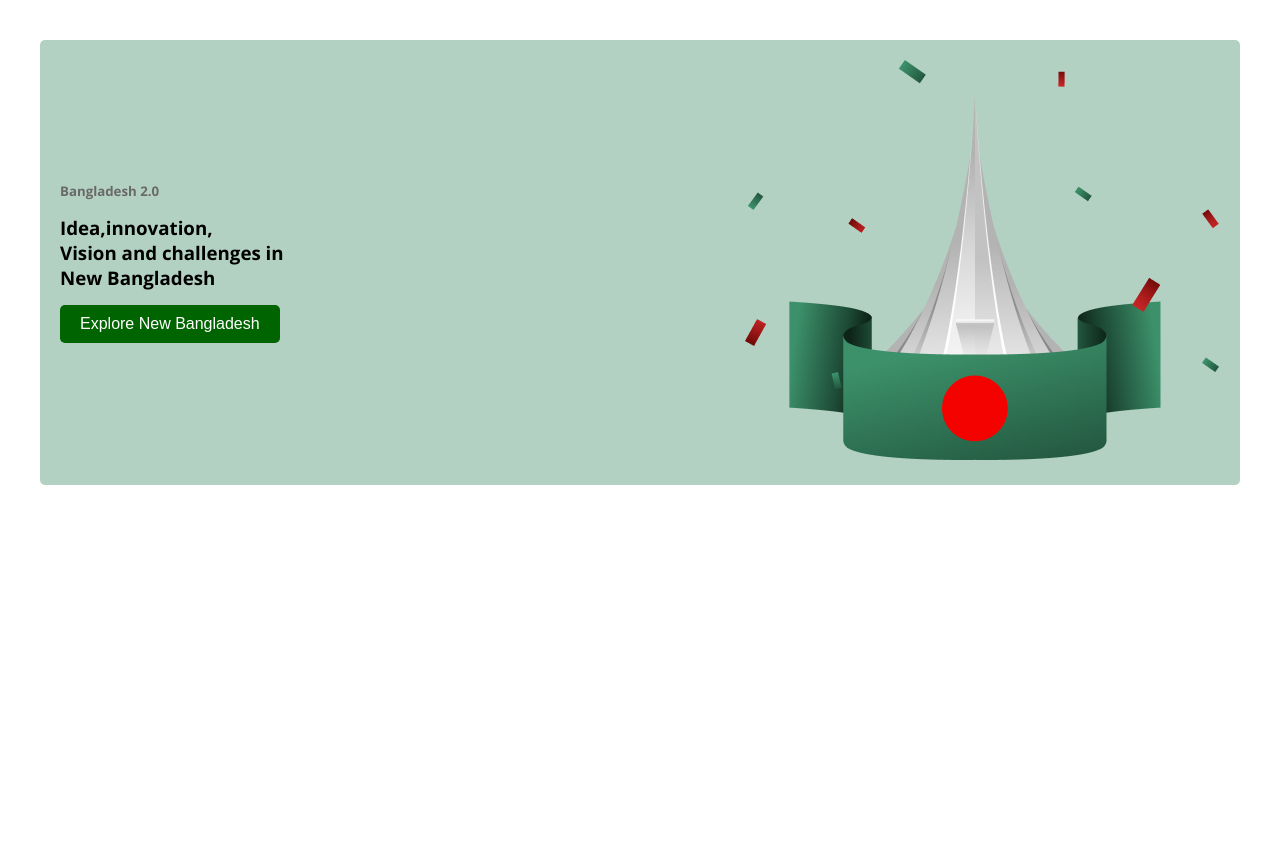
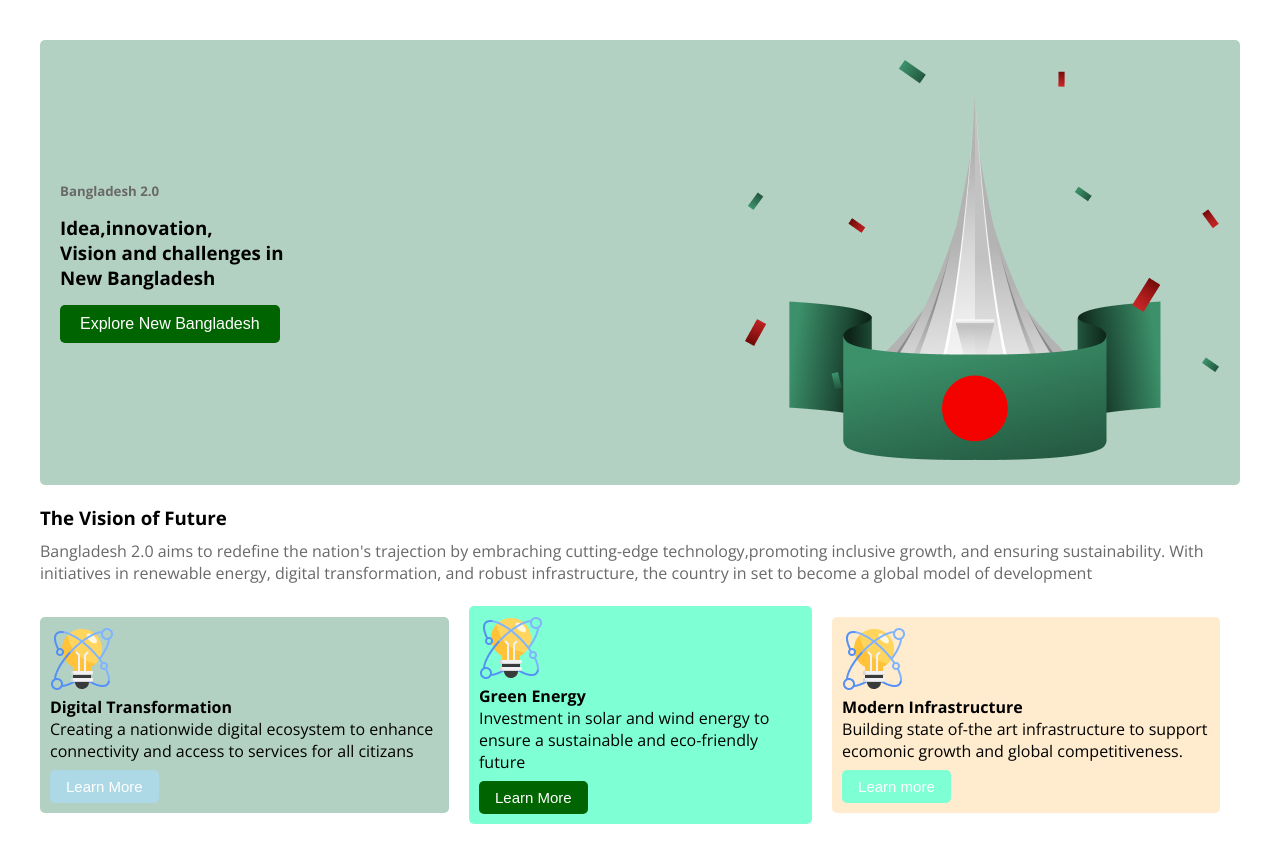
Before and after one commit to sirat2001/assignment-1, a plain HTML site: page index.html in a window 1280 px wide. Before the commit the page ends 800 px from the top, so only its background shows below. Drawn offline with nearby package versions, Linux system fonts and the light colour scheme.

Commit message:
Second commit

```diff
--- a/index.html
+++ b/index.html
@@ -13,7 +13,7 @@
     <header>
         <div class="banner-text banner-margin banner">
             <div class="tittle">
-                <h5 class="bangladesh2-0">
+                <h5 class="bangladesh2-0 text-color">
                     Bangladesh 2.0
                 </h5>
                 <h3>
@@ -28,6 +28,40 @@
             </div>
 
         </div>
+        <div class="visson-of-future">
+            <div>
+            <h3 class="headdign">The Vision of Future </h3>
+            <p class="text-color">Bangladesh 2.0 aims to redefine the nation's trajection by embraching cutting-edge technology,promoting inclusive growth, and ensuring sustainability. With initiatives in renewable energy, digital transformation, and robust infrastructure, the country in set to become a global model of development </p>
+            <br>
+        </div>
+            <div class="prents-of-visionfuturebox">
+                <div class="digital">
+                    <img src="image/card-icon.png" alt="">
+                    <h4>Digital Transformation</h4>
+                    <p>Creating a nationwide digital ecosystem to enhance connectivity and access to services for all citizans</p>
+                    <button class="btn-digital">Learn More</button>
+
+
+                </div>
+                <div class="green">
+                    <img src="image/card-icon.png" alt="">
+                    <h4>Green Energy </h4>
+                    <p>Investment in solar and wind energy to ensure a sustainable and eco-friendly future </p>
+                    <button class="btn-green">Learn More </button>
+
+                </div>
+                <div
+                class="modern">
+                <img src="image/card-icon.png" alt="">
+                <h4>Modern Infrastructure</h4>
+                <p>Building state of-the art infrastructure to support ecomonic growth and global competitiveness.</p>
+                <button class="btn-modern">Learn more</button>
+
+
+            </div>
+
+
+            </div>
 
     </header>
     <main>
--- a/styles/style.css
+++ b/styles/style.css
@@ -6,13 +6,13 @@
   font-style: normal;
   font-variation-settings:
     "wdth" 100;
+    margin: 40px;
 }
 *{
     margin: 0;
     padding: 0;
 }
 .banner{
-    margin: 40px;
     padding: 20px;
     display: flex;
     justify-content:space-between;
@@ -22,8 +22,6 @@
 
 }
 .title-image{
-    /* width: 150px; */
-    /* height: 100px; */
     display: 50%;
 
 }
@@ -38,7 +36,72 @@
 
 }
 .bangladesh2-0 {
-    color:dimgray;
+
     margin-bottom: 15px;
 
 }
+.visson-of-future{
+    margin-top: 20px;
+
+}
+.text-color {
+    color:dimgray;
+
+
+}
+.headdign{
+    margin-bottom:10px;
+}
+.digital{
+    padding: 10px;
+    background-color: #b3d1c3;
+    border-radius: 5px;
+    margin-right: 20px;
+}
+.green{
+    padding: 10px;
+    background-color:aquamarine ;
+    border-radius: 5px;
+    margin-right: 20px;
+}
+.modern{
+    padding: 10px;
+    background-color:blanchedalmond;
+    border-radius: 5px;
+    margin-right: 20px;
+
+}
+.btn-digital{
+    color: white;
+    background-color: lightblue;
+    padding: 8px 16px ;
+    border-radius: 5px ;
+    margin-top: 8px;
+    font-size: 15px;
+    border: none;
+
+
+}
+.btn-green{
+    color: white;
+    background-color:darkgreen;
+    padding: 8px 16px ;
+    border-radius: 5px ;
+    margin-top: 8px;
+    font-size: 15px;
+    border: none;
+}
+.btn-modern {
+    color: white;
+    background-color:aquamarine ;
+    padding: 8px 16px;
+    border-radius: 5px;
+    margin-top: 8px;
+    font-size: 15px;
+    border: none;
+}
+.prents-of-visionfuturebox{
+    display: flex;
+    justify-content: space-around;
+    align-items:center;
+}
```
